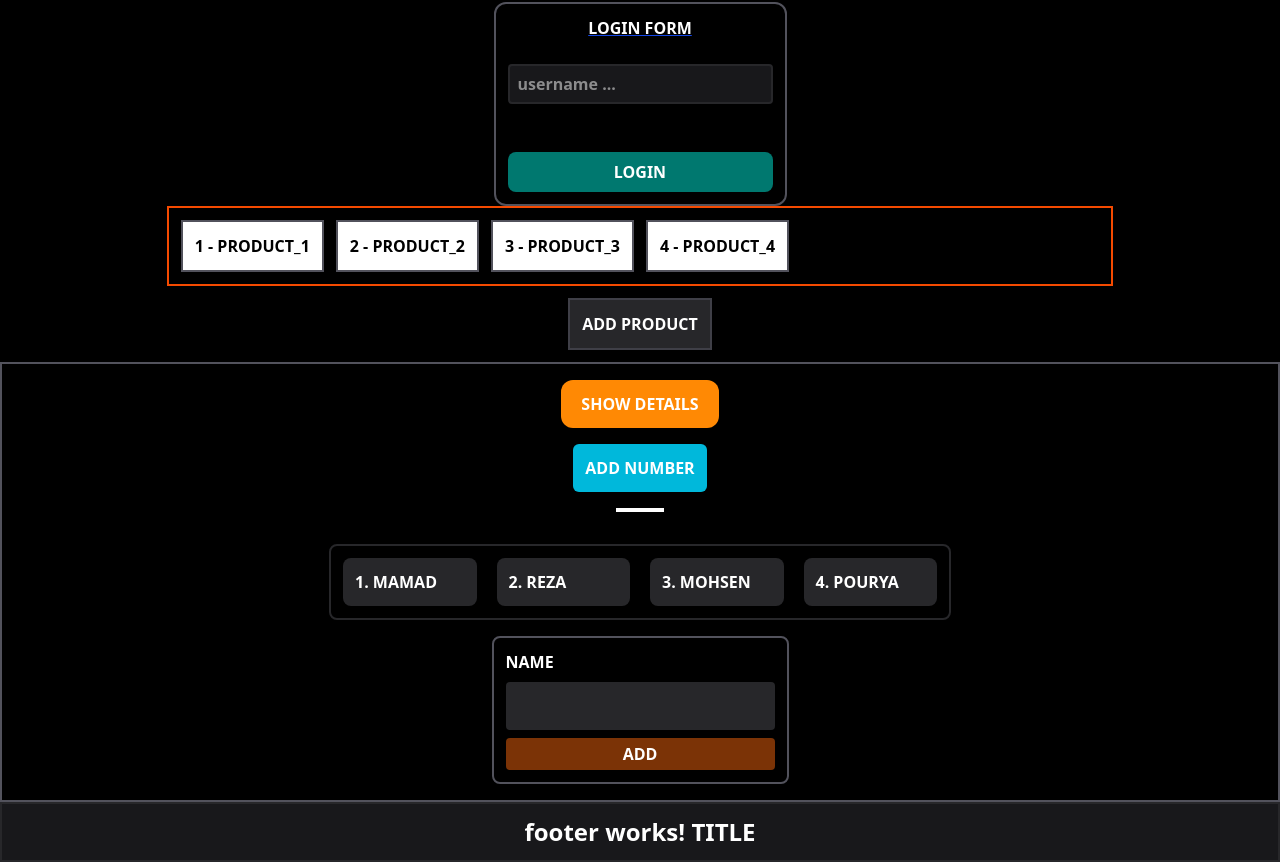
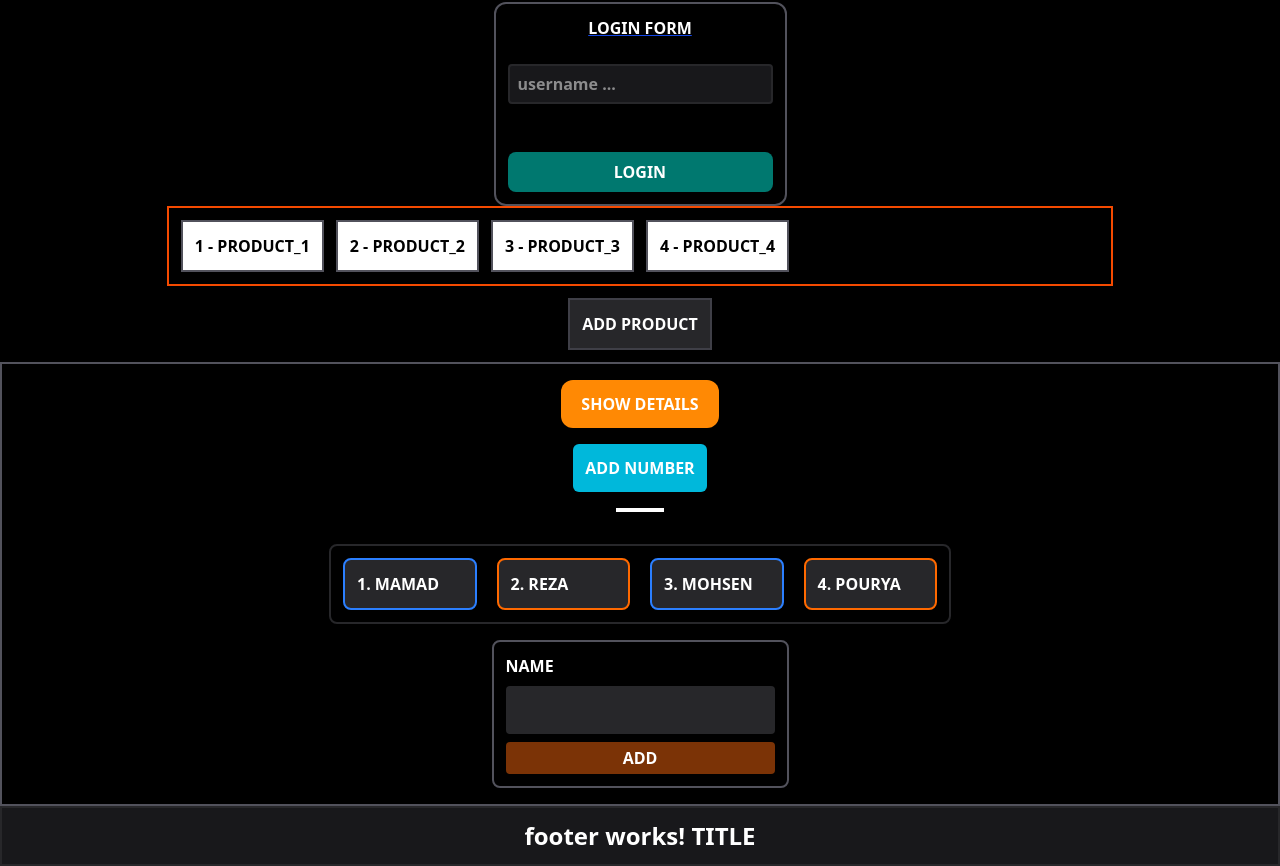
Before and after one commit to PouryaSoleimani/ANGULAR__TRAINING, an Angular app: page / in a window 1280 px wide. Shown: the part 1532-2398 px from the top of the page. Built offline with nearby package versions, Linux system fonts and the light colour scheme.

Commit message:
PRACITcE

```diff
--- a/src/app/app.html
+++ b/src/app/app.html
@@ -131,7 +131,12 @@
     <!-- ^ NG__FOR -->
     <div class="p-3 w-1/2 border-2 border-zinc-800 rounded-lg grid grid-cols-4 gap-5">
       @for (name of namesArray; track $index) {
-      <p class="bg-zinc-800 p-3 rounded-lg text-white">{{ name.id }}. {{ name.name }}</p>
+      <p
+        class="bg-zinc-800 p-3 rounded-lg border-2 text-white"
+        [ngClass]="borderColorChanger($index)"
+      >
+        {{ name.id }}. {{ name.name }}
+      </p>
       }
     </div>
 
--- a/src/app/app.ts
+++ b/src/app/app.ts
@@ -79,6 +79,13 @@ export class App {
     { id: 4, name: 'POURYA' }
   ]
 
+  public borderColorChanger(index: number) {
+    if (Number(index) % 2 !== 0) {
+      return 'border-orange-500'
+    } else {
+      return 'border-blue-500'
+    }
+  }
   public newName: string = ''
 
   public addNewNameHandler(name: string) {
```
